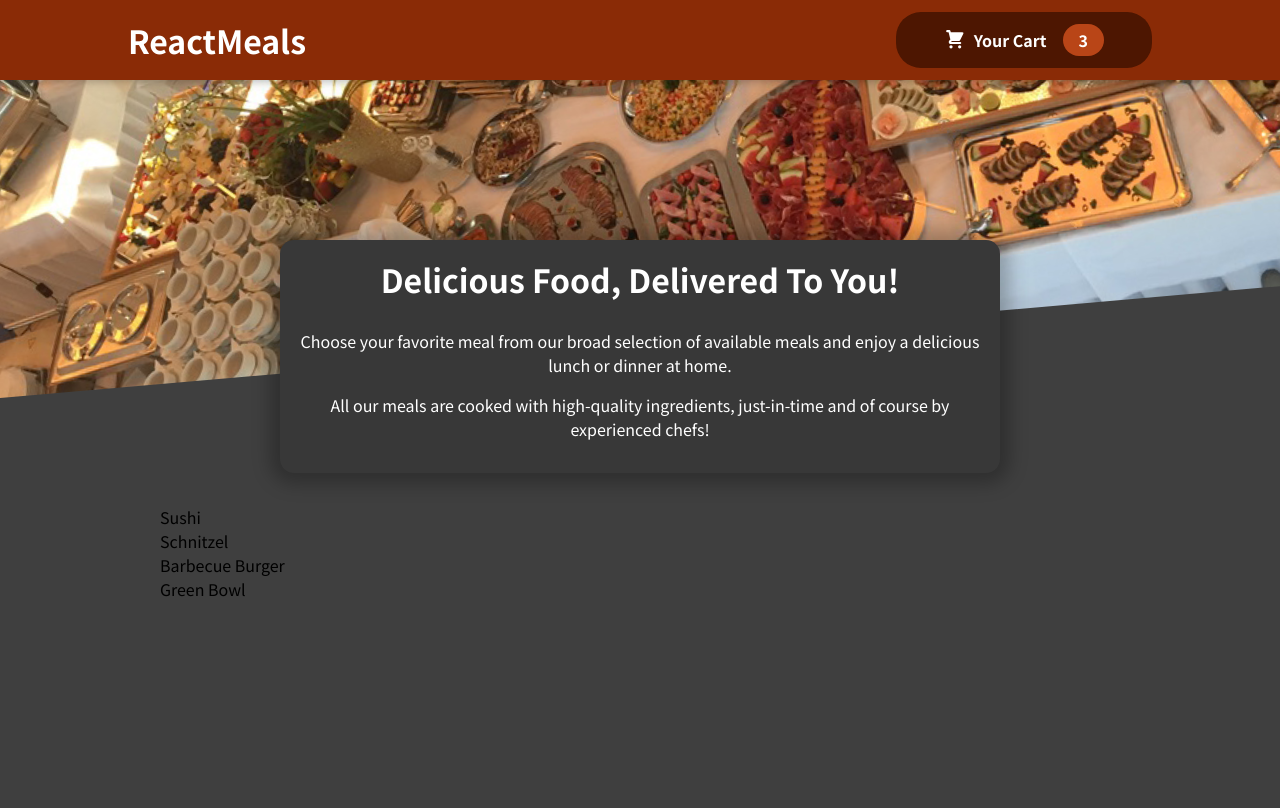
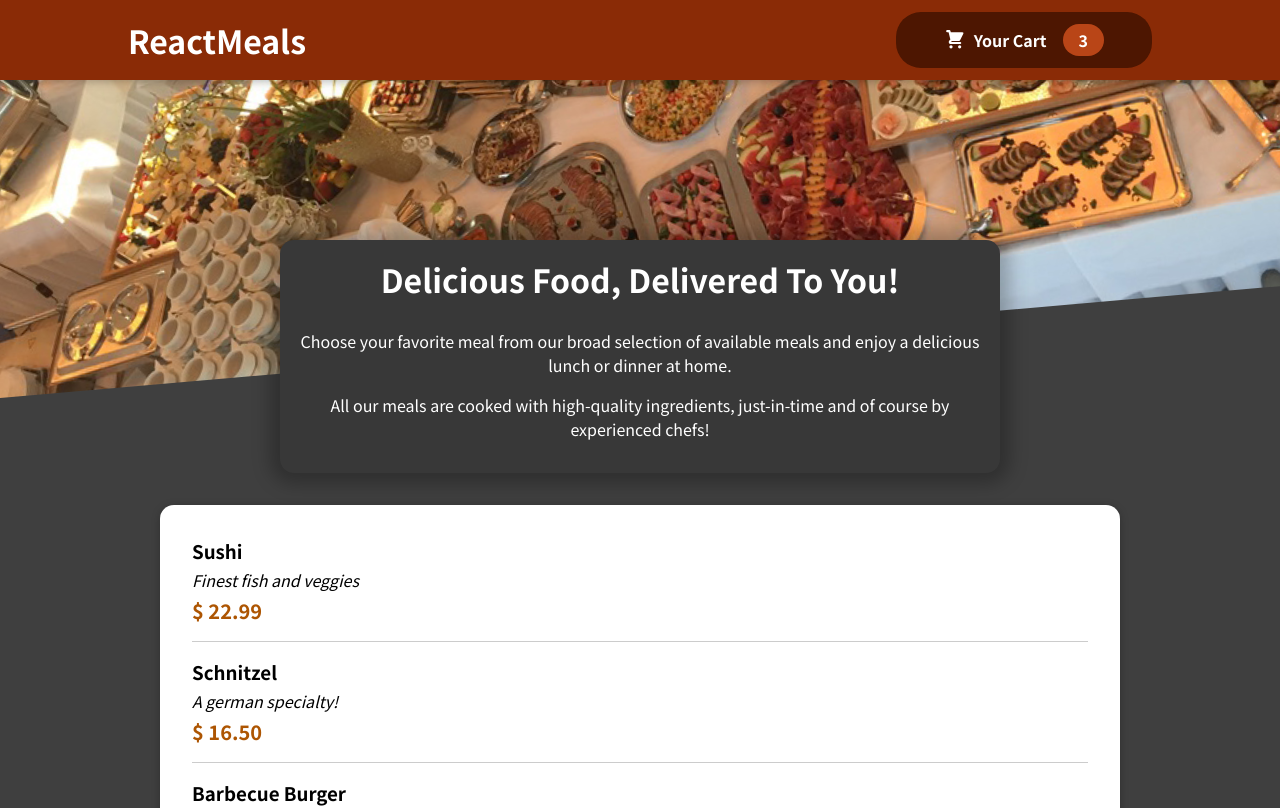
Before and after one commit to Eldres/Food-Order-App, a JavaScript app: page / in a window 1280 px wide. Shown: the top 808 px of the page. Built offline with nearby package versions, Linux system fonts and the light colour scheme.

Commit message:
implemented the individual MealItem component

```diff
--- a/src/components/Meals/AvailableMeals.js
+++ b/src/components/Meals/AvailableMeals.js
@@ -1,14 +1,25 @@
 import DUMMY_MEALS from "./dummy-meals";
 import classes from "./AvailableMeals.module.css";
+import Card from "../UI/Card";
+import MealItem from "./MealItem/MealItem";
 
 const AvailableMeals = () => {
-  const mealsList = DUMMY_MEALS.map((meals) => {
-    return <li>{meals.name}</li>;
+  const mealsList = DUMMY_MEALS.map((meal) => {
+    return (
+      <MealItem
+        key={meal.id}
+        name={meal.name}
+        description={meal.description}
+        price={meal.price}
+      />
+    );
   });
 
   return (
     <section className={classes.meals}>
-      <ul>{mealsList}</ul>
+      <Card>
+        <ul>{mealsList}</ul>
+      </Card>
     </section>
   );
 };
--- /dev/null
+++ b/src/components/Meals/MealItem/MealItem.js
@@ -0,0 +1,18 @@
+import classes from "./MealItem.module.css";
+
+const MealItem = (props) => {
+  const price = `$ ${props.price.toFixed(2)}`;
+
+  return (
+    <li className={classes.meal}>
+      <div>
+        <h3>{props.name}</h3>
+        <div className={classes.description}>{props.description}</div>
+        <div className={classes.price}>{price}</div>
+      </div>
+      <div></div>
+    </li>
+  );
+};
+
+export default MealItem;
--- /dev/null
+++ b/src/components/UI/Card.js
@@ -0,0 +1,7 @@
+import classes from "./Card.module.css";
+
+const Card = (props) => {
+  return <div className={classes.card}>{props.children}</div>;
+};
+
+export default Card;
```
Also changed, not shown: src/components/Meals/MealItem/MealItemForm.js (added, +7 -0 lines), src/components/Meals/MealItem/MealItem.module.css (renamed from src/components/Meals/MealItem.module.css), src/components/Meals/MealItem/MealItemForm.module.css (renamed from src/components/Meals/MealItemForm.module.css), src/components/UI/Card.module.css (renamed from src/components/UI/Card/Card.module.css).
